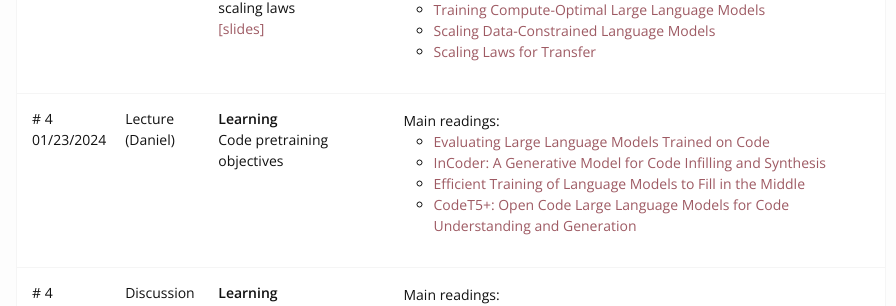
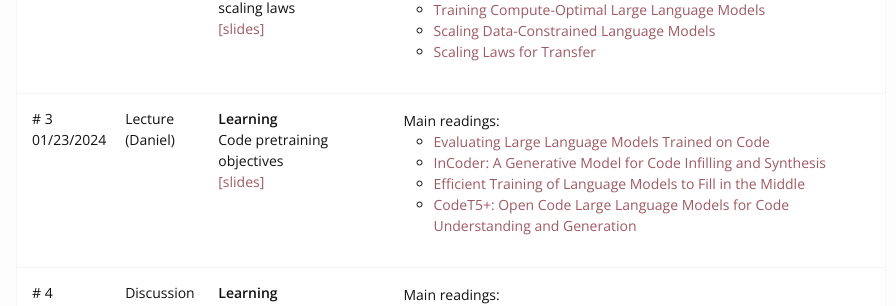
Before and after one commit to cmu-codegen/s2024, a Jekyll site: the page built from index.md, in a window 1280 px wide and 900 px high, scrolled down 2508 px. Shown: the part 151-457 px from the top of the window, without its empty margins (189-1085 px from the left). Built offline with Jekyll 4.4.1, drawn with Linux system fonts in a browser that asks for light colours; nearby versions of some CDN libraries.

Commit message:
add pretraining slides

```diff
--- a/_data/schedule.yml
+++ b/_data/schedule.yml
@@ -34,7 +34,7 @@ schedule:
     slides: "/s2024/static_files/codegen_s2024_2_scalinglaws.pdf"
 
 
-  - number: 4
+  - number: 3
     title: Code pretraining objectives
     theme: Learning
     kind: Lecture (Daniel)
@@ -51,6 +51,7 @@ schedule:
         title: "Efficient Training of Language Models to Fill in the Middle"
       - url: https://arxiv.org/abs/2305.07922
         title: "CodeT5+: Open Code Large Language Models for Code Understanding and Generation"
+    slides: "/s2024/static_files/codegen_s2024_3_pretraining.pdf"
 
   - number: 4
     title: Finetuning for code
```
Also changed, not shown: 1 other file.
